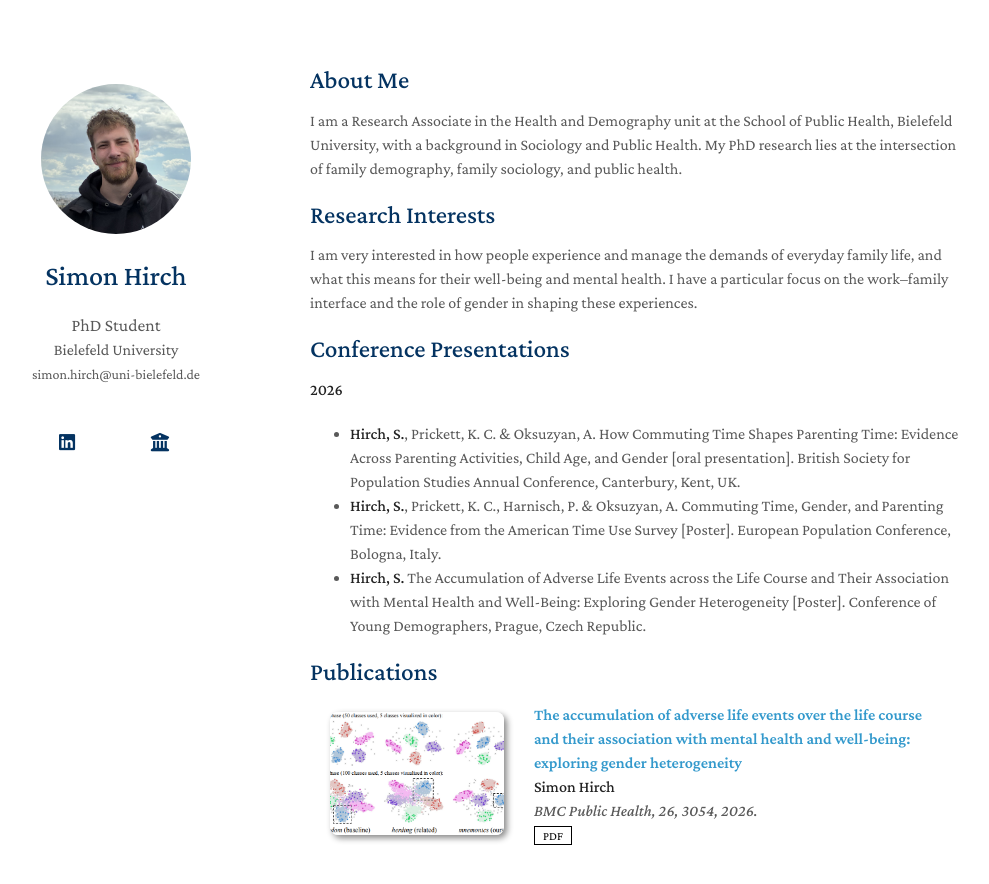
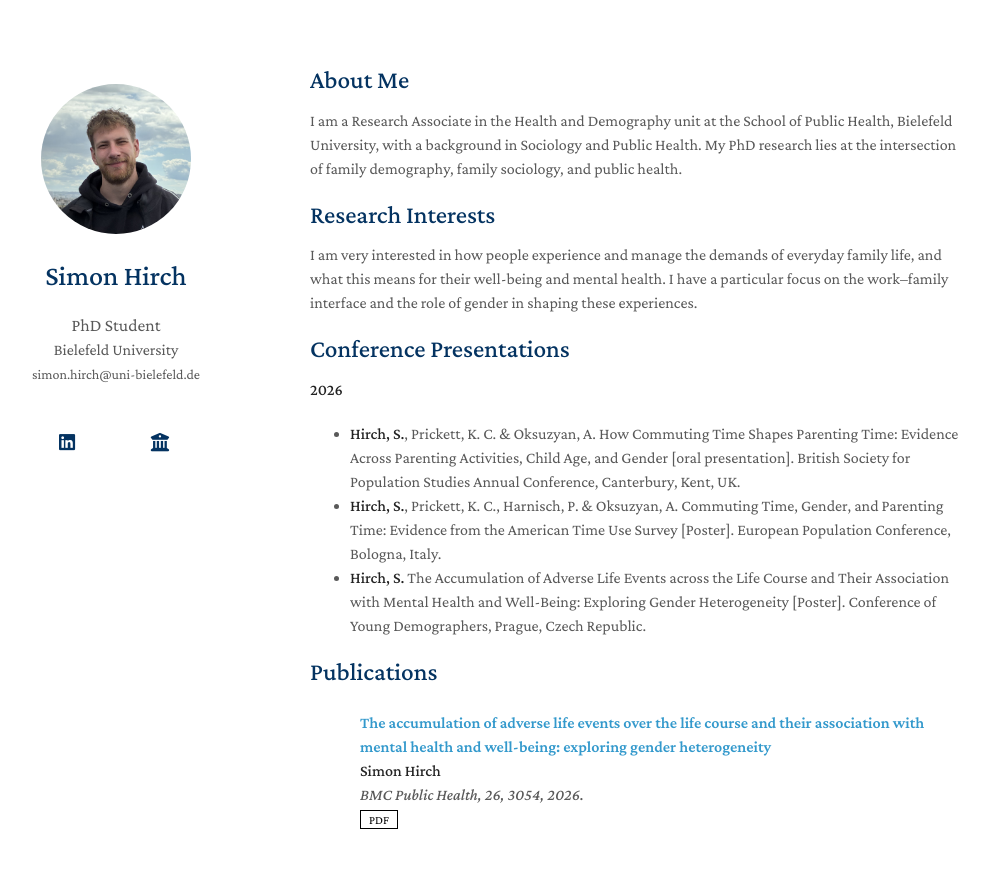
Before and after one commit to Simon-Hirch/simon-hirch.github.io, a Jekyll site: the page built from index.md, in a window 1280 px wide and 973 px high. Shown: the top 884 px of the window, without its empty margins (160-1149 px from the left). Built offline with Jekyll 4.4.1, drawn with Linux system fonts in a browser that asks for light colours; a style sheet for code colours, icons or effects is not loaded; our own code applies the rules of GitHub Pages for plain Markdown files.

Commit message:
Update publications.yml

```diff
--- a/_data/publications.yml
+++ b/_data/publications.yml
@@ -27,4 +27,4 @@ main:
     # conference_short: IJPDS
     conference: "BMC Public Health, 26, 3054, 2026."
     pdf: "https://doi.org/10.1186/s12889-026-30076-7"
-    image: "./assets/img/teaser_example.png"
+    # image: "./assets/img/teaser_example.png"
```
